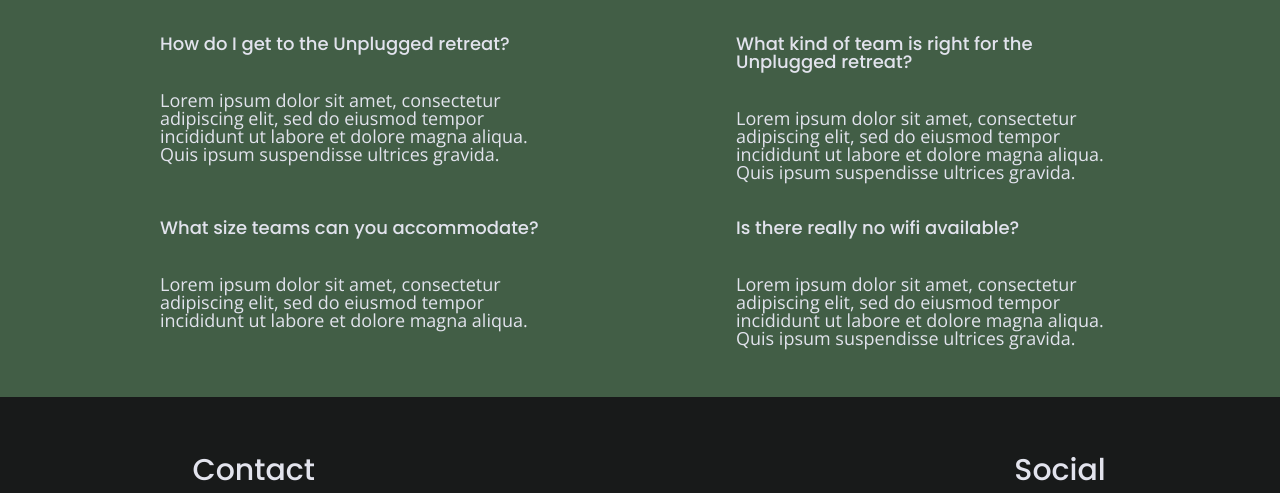
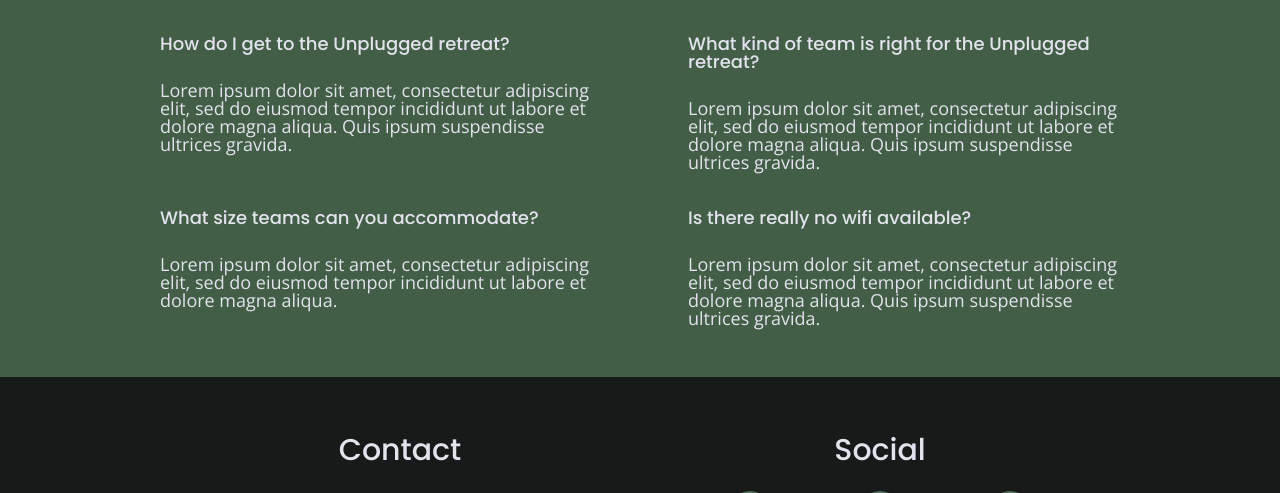
Before and after one commit to sadiejay/unplugged-website, a website: page faq/index.html in a window 1280 px wide. Shown: the part 343-836 px from the top of the page. Drawn offline with nearby package versions, Linux system fonts and the light colour scheme.

Commit message:
Various styling

```diff
--- a/css/main.css
+++ b/css/main.css
@@ -613,6 +613,11 @@ p.features-item-description {
     line-height: 1.2em;
   }
 
+  .contact,
+  .social {
+    flex-basis: 50%;
+  }
+
 
   /* ==========================================================================
    About Page
@@ -667,7 +672,7 @@ p.features-item-description {
     }
 
     .faq-content {
-        flex-basis: 40%;
+        flex-basis: 45%;
     }
 
     .faq h2 {
@@ -689,7 +694,9 @@ p.features-item-description {
       line-height: 1.125;
     }
 
-
+    .faq h4 {
+      margin-bottom: 10px;
+    }
 }
 
 @media only screen and (min-width: 1200px) {
```
